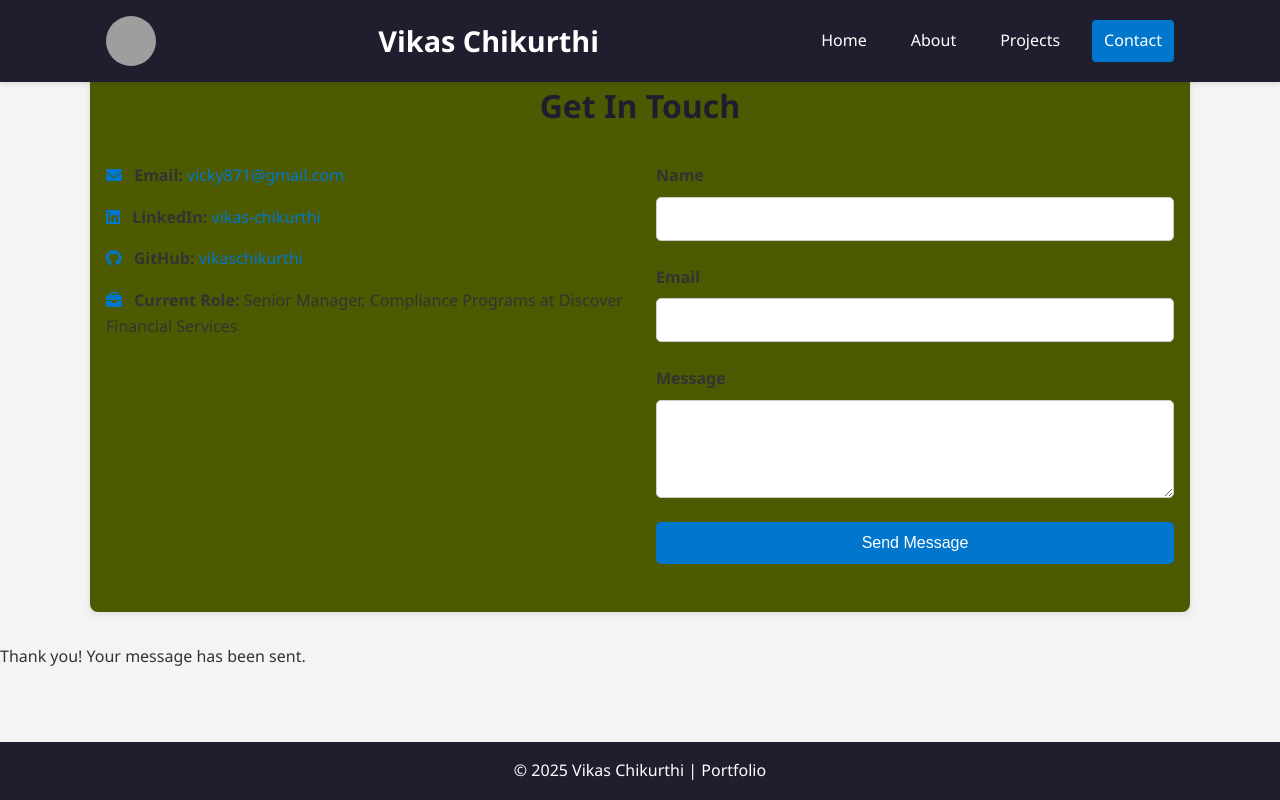
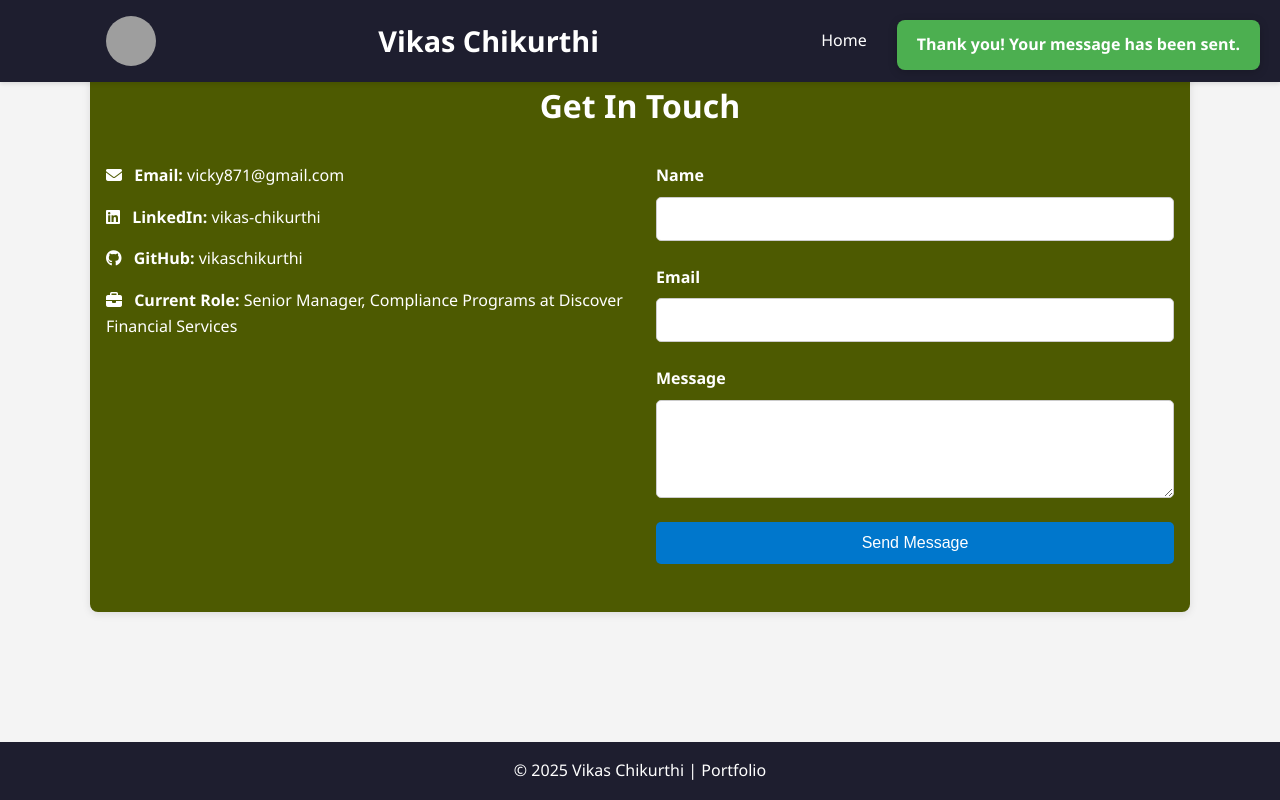
Before and after one commit to vicky8338/portfolio, a plain HTML site: page contact.html in a window 1280 px wide. Both pictures are taken after typing "Sample", "name@example.com", "Sample" into the empty fields and a click on the button "Send Message". Drawn offline with Linux system fonts and the light colour scheme; grey boxes are pictures that could not be loaded.

Commit message:
Update styles.css

```diff
--- a/styles.css
+++ b/styles.css
@@ -183,7 +183,7 @@ main {
     text-align: center;
     font-size: 2rem;
     margin-bottom: 2rem;
-    color: #1e1e2f;
+    color: white;
 }
 
 .contact-container {
@@ -201,16 +201,17 @@ main {
 
 .contact-info p {
     margin-bottom: 1rem;
+    color: white;
     font-size: 1rem;
 }
 
 .contact-info i {
     margin-right: 0.5rem;
-    color: #0077cc;
+    color: white;
 }
 
 .contact-info a {
-    color: #0077cc;
+    color: white;
 }
 
 .contact-form form {
@@ -220,7 +221,21 @@ main {
 
 .contact-form label {
     margin-bottom: 0.5rem;
+    color: white;
     font-weight: 600;
+}
+
+.alert-popup {
+    position: fixed;
+    top: 20px;
+    right: 20px;
+    background-color: #4CAF50;
+    color: white;
+    padding: 12px 20px;
+    border-radius: 8px;
+    box-shadow: 0 2px 10px rgba(0, 0, 0, 0.2);
+    z-index: 1000;
+    font-weight: bold;
 }
 
 .contact-form input,
```
